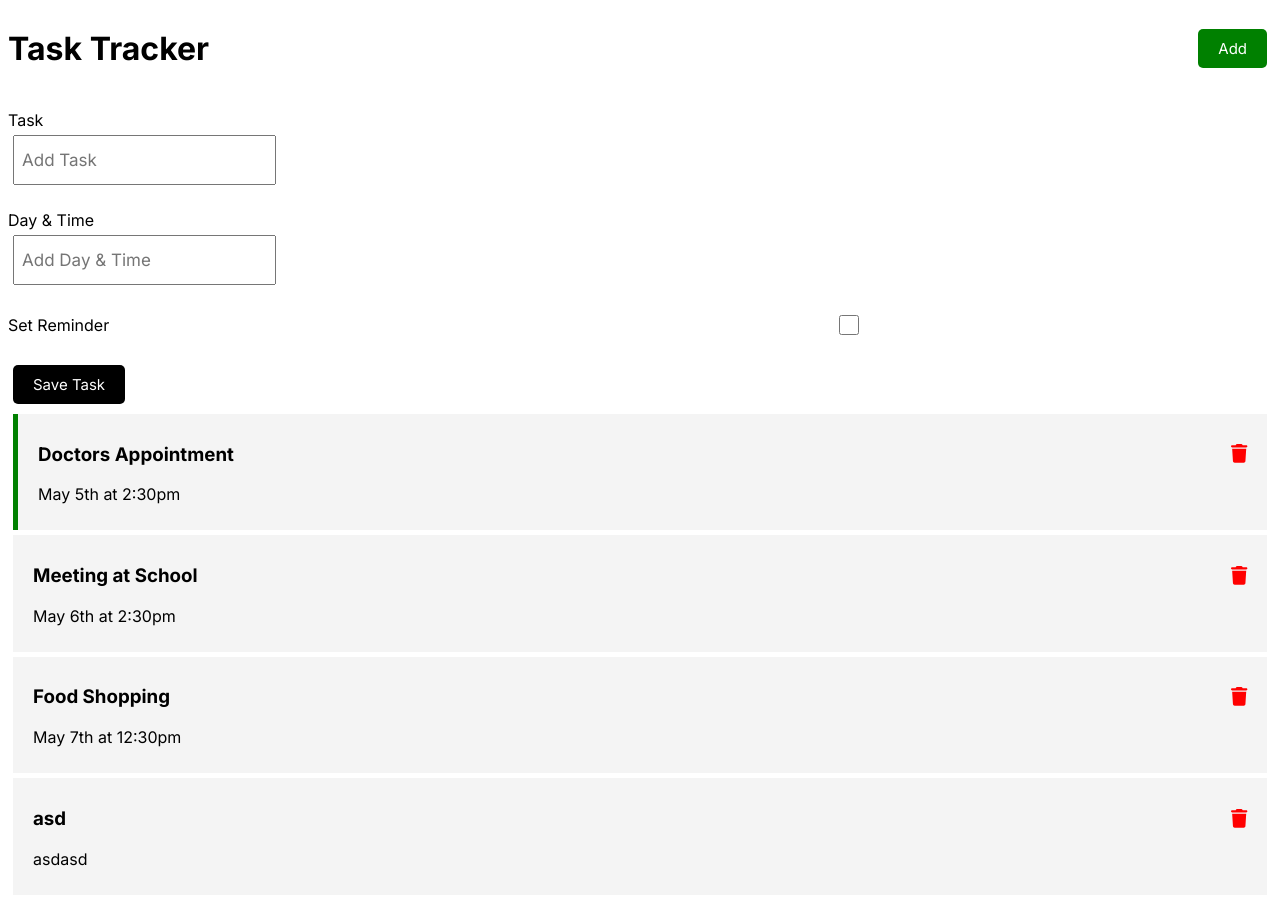
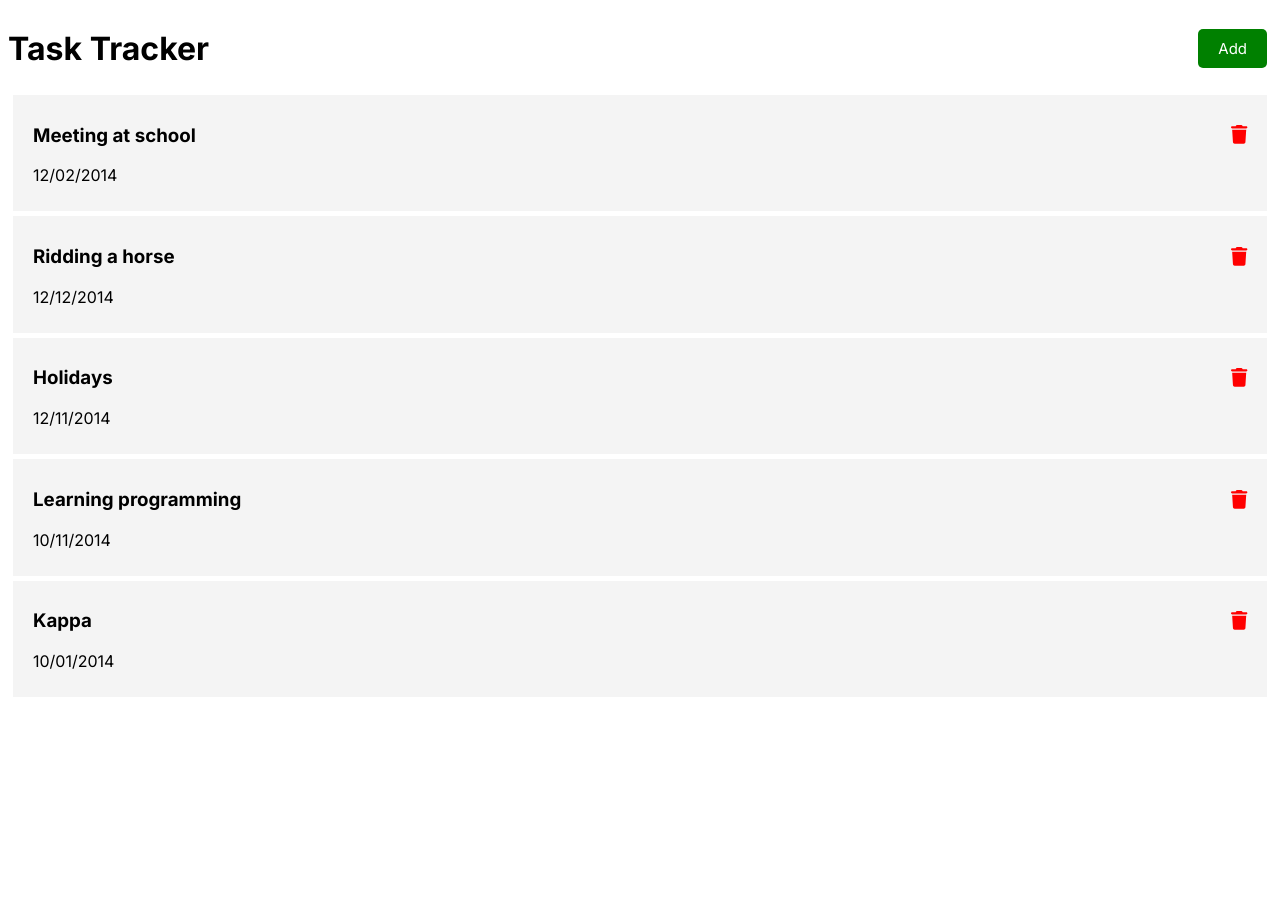
Before and after one commit to KacpiDrewniak/AngularLearning, an Angular app: page / in a window 1280 px wide. After the commit the page ends 800 px from the top, so only its background shows below. Built offline with nearby package versions, Linux system fonts and the light colour scheme; data requests are answered from the project's data file.

Commit message:
Remove connection with server

```diff
--- a/angular.json
+++ b/angular.json
@@ -28,6 +28,7 @@
               "src/assets"
             ],
             "styles": [
+              "./node_modules/@angular/material/prebuilt-themes/indigo-pink.css",
               "src/styles.scss"
             ],
             "scripts": []
@@ -96,6 +97,7 @@
               "src/assets"
             ],
             "styles": [
+              "./node_modules/@angular/material/prebuilt-themes/indigo-pink.css",
               "src/styles.scss"
             ],
             "scripts": []
--- a/database/db.json
+++ b/database/db.json
@@ -19,8 +19,8 @@
       "reminder": false
     },
     {
-      "text": "asd",
-      "day": "asdasd",
+      "text": "Office working",
+      "day": "today",
       "reminder": false,
       "id": 4
     }
--- a/src/app/components/tasks/tasks.component.html
+++ b/src/app/components/tasks/tasks.component.html
@@ -1,4 +1,4 @@
-<app-add-task (onAddTask)="addTask($event)"></app-add-task>
+<!--<app-add-task (onAddTask)="addTask($event)"></app-add-task>-->
 <app-task-item
   (onToggleReminderTask)="toggleReminder(task)"
   (onDeleteTask)="deleteTask(task)"
--- a/src/app/components/tasks/tasks.component.ts
+++ b/src/app/components/tasks/tasks.component.ts
@@ -8,12 +8,12 @@
   styleUrls: ['./tasks.component.scss'],
 })
 export class TasksComponent implements OnInit {
-  tasks: Task[] = [];
+  tasks: Task[] = TASKS;
 
   constructor(private taskService: TaskService) {}
 
   ngOnInit(): void {
-    this.taskService.getTasks().subscribe((tasks) => (this.tasks = tasks));
+
   }
 
   toggleReminder(task: Task) {
@@ -22,14 +22,10 @@
   }
 
   deleteTask(task: Task) {
-    this.taskService
-      .deleteTask(task)
-      .subscribe(
-        () => (this.tasks = this.tasks.filter((t) => t.id !== task.id))
-      );
+    this.tasks = this.tasks.filter((t) => t.id !== task.id);
   }
 
-  addTask(task:Task){
-    this.taskService.addTask(task).subscribe((task) => (this.tasks.push(task)));
+  addTask(task: Task) {
+    this.taskService.addTask(task).subscribe((task) => this.tasks.push(task));
   }
 }
```
